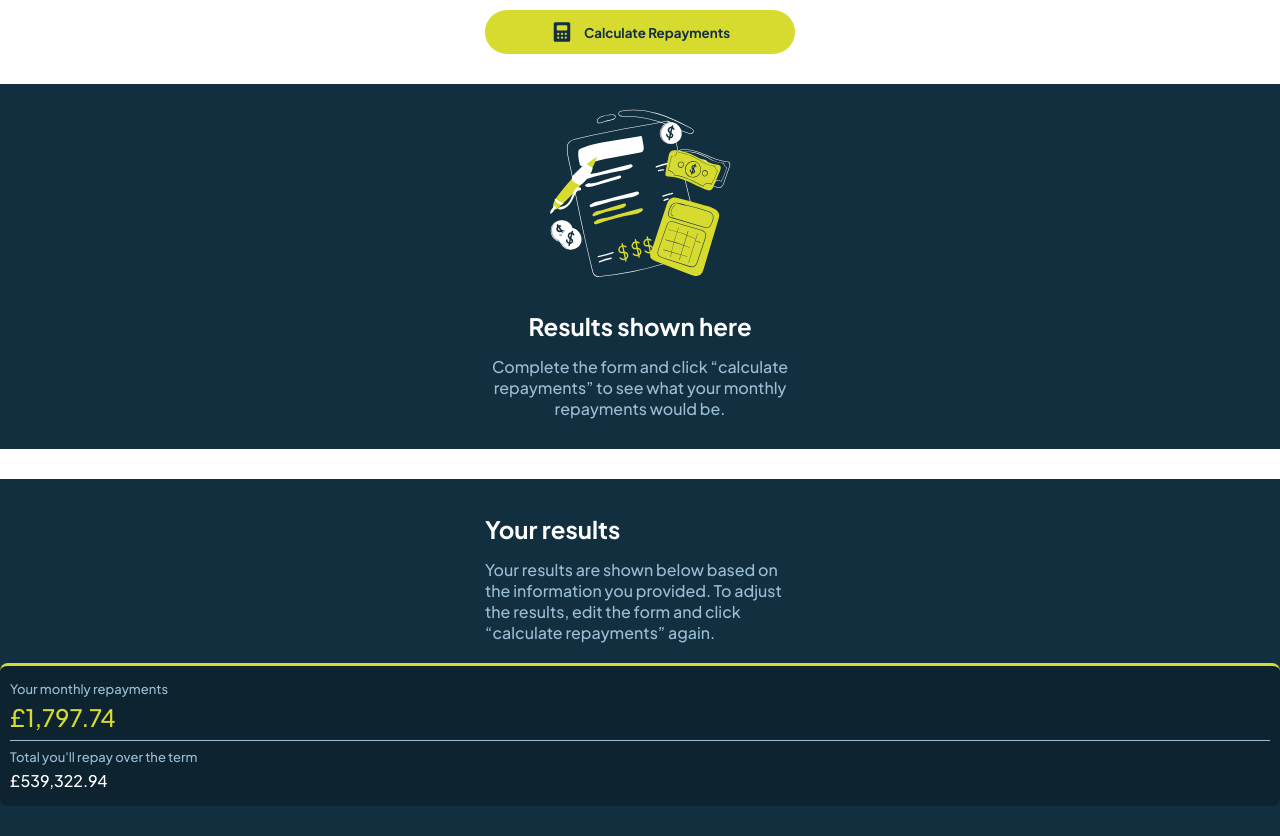
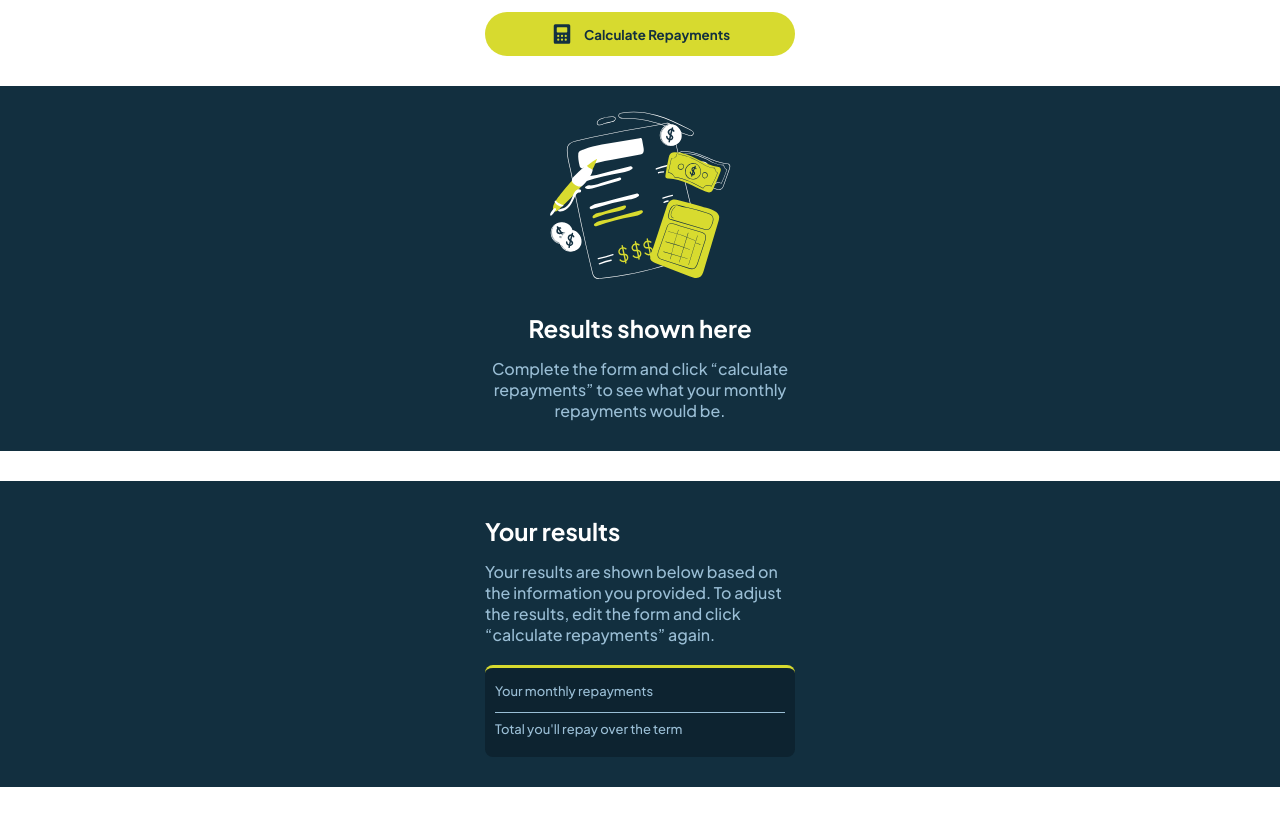
Before and after one commit to gabrielfelps/MortgageRepaymentCalculator, a plain HTML site: page index.html in a window 1280 px wide. Shown: the part 498-1334 px from the top of the page. After the commit the page ends 1285 px from the top, so only its background shows below. Drawn offline with Linux system fonts and the light colour scheme.

Commit message:
refactor: Ajusta campo de resultado contendo o calculo final para ficar de acordo com o padrão de alinhamento do design

```diff
--- a/css/mobile.css
+++ b/css/mobile.css
@@ -70,7 +70,7 @@ form {
 .input-container span {
   font-weight: var(--font-weight-bold);
   color: var(--slate-700);
-  padding: 8px 12px;
+  padding: 8.4px 12px;
   background: var(--slate-100);
   border: 1px solid var(--slate-700);
   transition: all 150ms ease-in-out;
@@ -185,7 +185,7 @@ input[type="radio"]:checked + label::before {
   display: flex;
   flex-direction: column;
   color: var(--white);
-  padding: 20px 0 30px 0;
+  padding: 20px 20px 30px;
 }
 
 .result-container h2 {
--- a/index.html
+++ b/index.html
@@ -66,7 +66,7 @@
   </form>
 
   <div class="bg-container">
-    <div class="result-container container empty">
+    <div class="result-container empty container ">
       <img src="images/illustration-empty.svg" alt="">
       <div class="result-text">
         <h2>Results shown here</h2>
@@ -77,18 +77,18 @@
   </div>
 
   <div class="bg-container">
-    <div class="result-container completed">
-      <div class="result-text container">
+    <div class="result-container completed container">
+      <div class="result-text">
         <h2>Your results</h2>
         <p>Your results are shown below based on the information you provided. To adjust the results, edit the form and
           click “calculate repayments” again.</p>
       </div>
       <div class="result-values">
         <span>Your monthly repayments</span>
-        <p>&pound1,797.74</p>
+        <p></p>
         <div class="line"></div>
         <span>Total you'll repay over the term</span>
-        <p>&pound539,322.94</p>
+        <p></p>
       </div>
     </div>
   </div>
```
